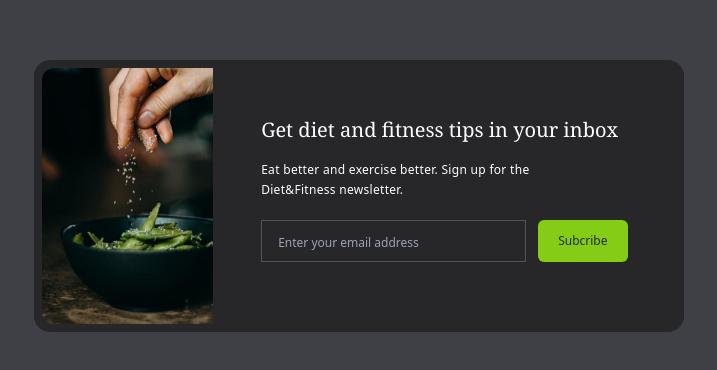
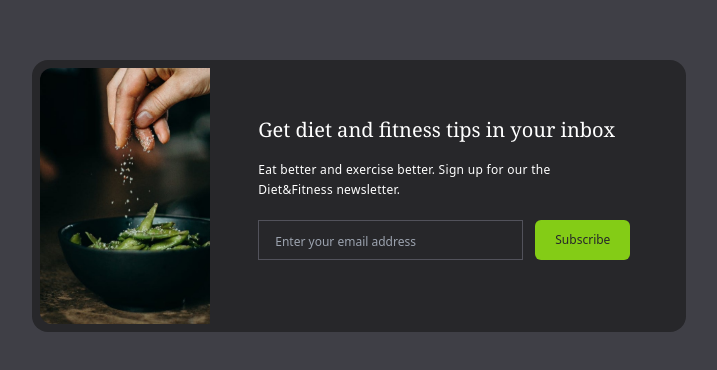
Before and after one commit to Zeyu-Chen/tailwind-course, a plain HTML site: page 04 mini-projects/email-subscribe/index.html in a window 1280 px wide. Shown: the part 204-574 px from the top of the page, 281-998 px from the left. Drawn offline with nearby package versions, Linux system fonts and the light colour scheme.

Commit message:
feat: finish email subscribe

```diff
--- a/04 mini-projects/email-subscribe/index.html
+++ b/04 mini-projects/email-subscribe/index.html
@@ -1,53 +1,39 @@
 <!DOCTYPE html>
 <html lang="en">
 <head>
-    <meta charset="UTF-8" />
-    <meta http-equiv="X-UA-Compatible" content="IE=edge" />
-    <meta name="viewport" content="width=device-width, initial-scale=1.0" />
+  <meta charset="UTF-8"/>
+  <meta http-equiv="X-UA-Compatible" content="IE=edge"/>
+  <meta name="viewport" content="width=device-width, initial-scale=1.0"/>
   <script src="https://cdn.tailwindcss.com"></script>
   <title>Email Subscribe</title>
 </head>
 <body>
-    <!-- Background Container -->
+  <!-- background container -->
   <div class="flex items-center justify-center h-screen bg-zinc-700">
-      <!-- Card -->
+    <!-- card -->
     <div class="bg-zinc-800 p-2 mx-6 rounded-2xl">
-        <!-- Flex Container -->
-        <div class="flex flex-col md:flex-row rounded-l-xl">
-          <!-- Image -->
-          <img
-            src="images/image.jpg"
-            alt=""
-            class="object-fit rounded-xl h-80 md:h-64 md:rounded-l-xl md:rounded-r-none transform hover:scale-105 hover:rounded-xl duration-200"
-          />
-          <!-- Content -->
+      <div class="flex flex-col md:flex-row round-l-xl">
+        <!-- image -->
+        <img src="images/image.jpg" alt=""
+             class="object-fit rounded-xl h-80 md:h-64 md:rounded-l-xl
+             md:rounded-r-none transform hover:scale-105 hover:rounded-xl duration-200"/>
+
+        <!-- content -->
         <div class="p-6 md:p-12">
-            <h2
-              class="font-serif text-xl font-medium text-center text-white md:text-left"
-            >
+          <h2 class="font-serif text-xl font-medium text-center text-white md:text-left">
             Get diet and fitness tips in your inbox
           </h2>
-
-            <p
-              class="max-w-xs my-4 text-xs leading-5 tracking-wide text-center text-white md:text-left"
-            >
-              Eat better and exercise better. Sign up for the Diet&Fitness
-              newsletter.
+          <p class="max-w-xs my-4 text-xs leading-5 tracking-wide text-center text-white md:text-left">
+            Eat better and exercise better. Sign up for our the Diet&Fitness newsletter.
           </p>
-
-            <div
-              class="flex flex-col mt-5 space-y-4 md:space-x-3 md:flex-row md:space-y-0"
-            >
-              <input
-                type="text"
-                placeholder="Enter your email address"
-                class="p-2 px-4 text-center text-white bg-zinc-800 border border-zinc-600 placeholder:text-xs placeholder:text-center md:text-left placeholder:md:text-left focus:outline-none"
-              />
-
-              <button
-                class="px-5 py-3 text-xs rounded-md text-zinc-800 bg-lime-500 hover:bg-lime-700 hover:text-white duration-500"
-              >
-                Subcribe
+          <div class="flex flex-col mt-5 space-y-4 md:space-x-3 md:flex-row md:space-y-0">
+            <label for="email" hidden>Enter your email address</label>
+            <input id="email" type="text" placeholder="Enter your email address" class="wp-2 px-4 text-center text-white
+                bg-zinc-800 border border-zinc-600 placeholder:text-xs placeholder:text-center md:text-left
+                placeholder:md:text-left focus:outline-none "/>
+            <button class="px-5 py-3 text-xs rounded-md text-zinc-800 bg-line-500 bg-lime-500
+              hover:bg-lime-700 hover:text-white duration-500">
+              Subscribe
             </button>
           </div>
         </div>
```
Lines whose indentation alone changed are shown as unchanged.
